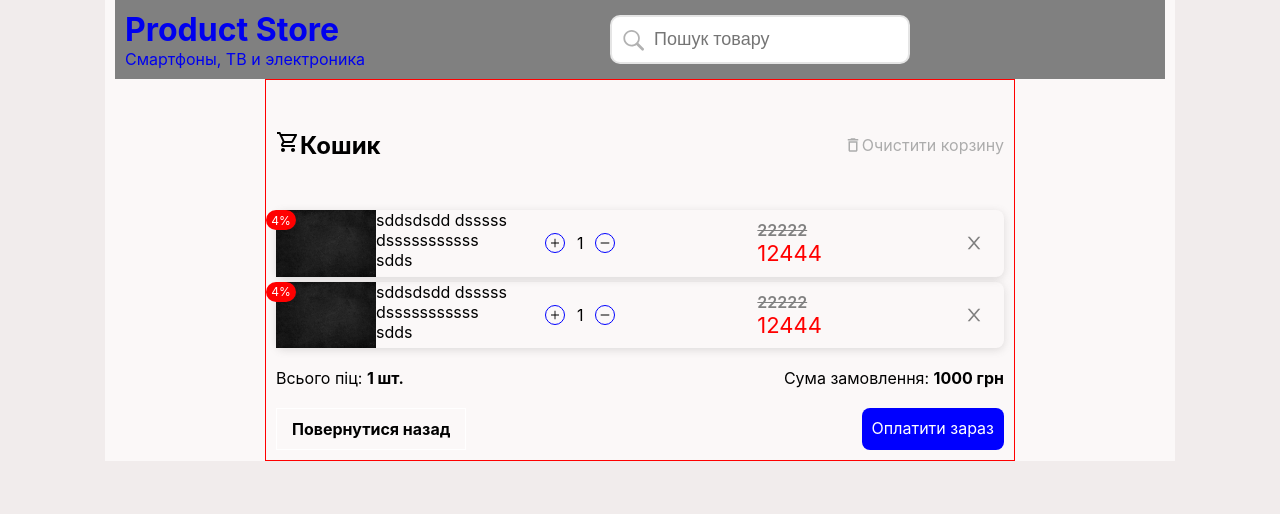
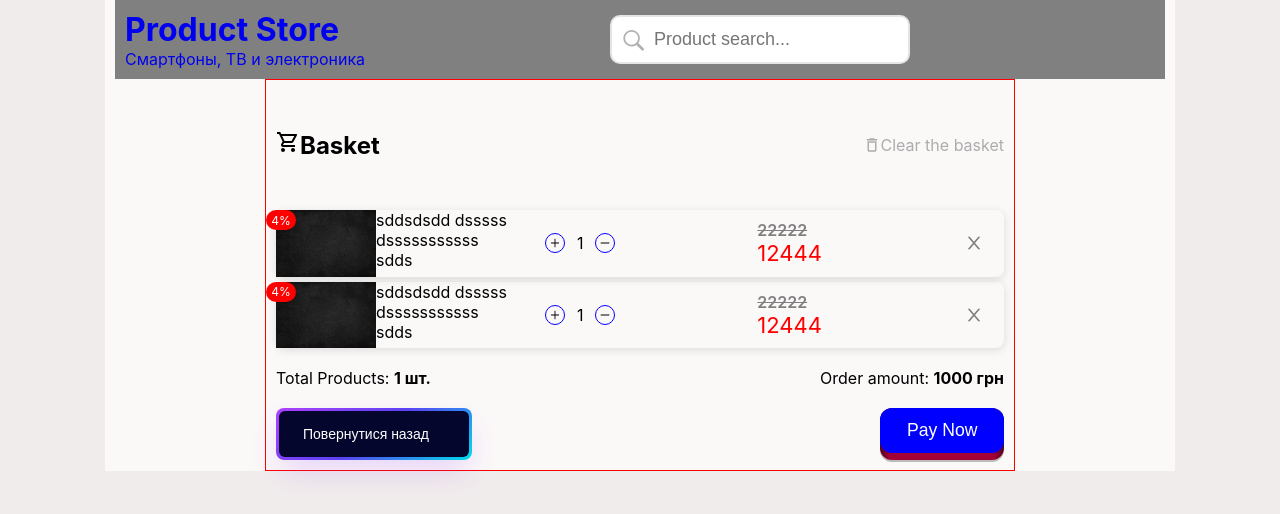
Before and after one commit to mryevhenii07/products, a React (Create React App) app: page /cart in a window 1280 px wide. Shown: the top 514 px of the page. Built offline with nearby package versions, Linux system fonts and the light colour scheme.

Commit message:
added btn

```diff
--- a/src/App.tsx
+++ b/src/App.tsx
@@ -1,21 +1,25 @@
 import React, { useState } from 'react';
-import { Routes,Route } from 'react-router-dom';
+import { Routes,Route,useLocation } from 'react-router-dom';
 
 import './App.css';
 import Header from './components/Header/Header';
 import Home from './pages/home';
 import Cart from './pages/cart';
 import NotFound from './pages/notFound';
+import CreateProduct from './pages/createProduct';
 
 function App() {
+ const {pathname} =useLocation()
+ console.log(pathname);
 
 
   return (
     <div className='wrapper'>
-      <Header />
+     {pathname !== "/createProduct" ? <Header /> : ""}
       <Routes>
         <Route path='/products' element={<Home />}/>
         <Route path='/cart' element={<Cart/>}/>
+        <Route path='/createProduct' element={<CreateProduct/>}/>
         <Route path='/*' element={<NotFound/>}/>
       </Routes>
     </div>
--- a/src/components/CartProducts/CartProducts.module.css
+++ b/src/components/CartProducts/CartProducts.module.css
@@ -53,16 +53,167 @@ color: rgb(172, 172, 172);
     background-color: rgb(2, 2, 146);
 }
 
-.cartBackBtn{
-    color: black;
-    font-weight: bold;
-    padding: 10px 15px;
-    display: flex;
-    justify-content: center;
-    align-items: center;
-    border: 1px solid white;
+
+.cartBackBtn {
+  align-items: center;
+  background-image: linear-gradient(144deg,#AF40FF, #5B42F3 50%,#00DDEB);
+  border: 0;
+  border-radius: 8px;
+  box-shadow: rgba(151, 65, 252, 0.2) 0 15px 30px -5px;
+  box-sizing: border-box;
+  color: #FFFFFF;
+  display: flex;
+  font-family: Phantomsans, sans-serif;
+  font-size: 20px;
+  justify-content: center;
+  line-height: 1em;
+  max-width: 100%;
+  min-width: 140px;
+  padding: 3px;
+  text-decoration: none;
+  user-select: none;
+  -webkit-user-select: none;
+  touch-action: manipulation;
+  white-space: nowrap;
+  cursor: pointer;
 }
-.cartBackBtn:hover{
-    border-radius: 25px;
-    border: 1px solid blue;
+
+.cartBackBtn:active,
+.cartBackBtn:hover {
+  outline: 0;
 }
+
+.cartBackBtn span {
+  background-color: rgb(5, 6, 45);
+  padding: 16px 24px;
+  border-radius: 6px;
+  width: 100%;
+  height: 100%;
+  transition: 300ms;
+}
+
+.cartBackBtn:hover span {
+  background: none;
+}
+
+@media (min-width: 768px) {
+  .cartBackBtn {
+    font-size: 14px;
+    min-width: 196px;
+  }
+}
+
+
+/* <!-- HTML !-->
+<button class="button-82-pushable" role="button">
+  <span class="button-82-shadow"></span>
+  <span class="button-82-edge"></span>
+  <span class="button-82-front text">
+    Button 82
+  </span>
+</button> */
+
+/* CSS */
+.cartPayNowP {
+  position: relative;
+  border: none;
+  background: transparent;
+  padding: 0;
+  cursor: pointer;
+  outline-offset: 4px;
+  transition: filter 250ms;
+  user-select: none;
+  -webkit-user-select: none;
+  touch-action: manipulation;
+}
+
+.cartPayNowS {
+  position: absolute;
+  top: 0;
+  left: 0;
+  width: 100%;
+  height: 100%;
+  border-radius: 12px;
+  background: hsl(0deg 0% 0% / 0.25);
+  will-change: transform;
+  transform: translateY(2px);
+  transition:
+    transform
+    600ms
+    cubic-bezier(.3, .7, .4, 1);
+}
+
+.cartPayNowE {
+  position: absolute;
+  top: 0;
+  left: 0;
+  width: 100%;
+  height: 100%;
+  border-radius: 12px;
+  background: linear-gradient(
+    to left,
+    hsl(340deg 100% 16%) 0%,
+    hsl(340deg 100% 32%) 8%,
+    hsl(340deg 100% 32%) 92%,
+    hsl(340deg 100% 16%) 100%
+  );
+}
+
+.cartPayNowF {
+  display: block;
+  position: relative;
+  padding: 12px 27px;
+  border-radius: 12px;
+  font-size: 1.1rem;
+  color: white;
+  background: blue;
+  /* background: hsl(345deg 100% 47%); */
+  will-change: transform;
+  transform: translateY(-4px);
+  transition:
+    transform
+    600ms
+    cubic-bezier(.3, .7, .4, 1);
+}
+
+@media (min-width: 768px) {
+  .button-82-front {
+    font-size: 1.25rem;
+    padding: 12px 42px;
+  }
+}
+
+.cartPayNowP:hover {
+  filter: brightness(110%);
+  -webkit-filter: brightness(110%);
+}
+
+.cartPayNowP:hover .cartPayNowF {
+  transform: translateY(-6px);
+  transition:
+    transform
+    250ms
+    cubic-bezier(.3, .7, .4, 1.5);
+}
+
+.cartPayNowP:active .cartPayNowF {
+  transform: translateY(-2px);
+  transition: transform 34ms;
+}
+
+.cartPayNowP:hover .cartPayNowS {
+  transform: translateY(4px);
+  transition:
+    transform
+    250ms
+    cubic-bezier(.3, .7, .4, 1.5);
+}
+
+.cartPayNowP:active .cartPayNowS {
+  transform: translateY(1px);
+  transition: transform 34ms;
+}
+
+.cartPayNowP:focus:not(:focus-visible) {
+  outline: none;
+}
--- a/src/components/CartProducts/CartProducts.tsx
+++ b/src/components/CartProducts/CartProducts.tsx
@@ -25,12 +25,12 @@ const Cart:React.FC = () => {
             <div className={s.cartTop}>
                 <h2 >
                     <MdOutlineShoppingCart/>
-                    Кошик
+                    Basket
                 </h2>
                         <div  className={s.cartClear}>
                         {/* <div onClick={handleClearItem} className="cart__clear"> */}
                         <MdDeleteOutline size={18}/>
-                            <span >Очистити корзину</span>
+                            <span >Clear the basket</span>
                         </div>
                     </div>
                     <div className="content__items">
@@ -43,17 +43,24 @@ const Cart:React.FC = () => {
                     <div className="cart__bottom">
                         <div className={s.cartBottomDetails}>
                             <div>
-                                Всього піц: <b>1 шт.</b>{' '}
+                                Total Products: <b>1 шт.</b>{' '}
                                 {/* Всього піц: <b>{totalCount} шт.</b>{' '} */}
                             </div>
                             <div>
-                                Сума замовлення: <b>1000 грн</b>{' '}
+                            Order amount: <b>1000 грн</b>{' '}
                                 {/* Сума замовлення: <b>{totalPrice} грн</b>{' '} */}
                             </div>
                         </div>
                         <div className={s.cartWrapBottomBtn}>
-                                <Link to="/products" className={s.cartBackBtn}>Повернутися назад</Link>
-                            <div className={s.cartPayNow}>Оплатити зараз</div>
+                                <Link to="/products" className={s.cartBackBtn}> <span>Повернутися назад</span> </Link>
+
+<button className={s.cartPayNowP}>
+    <span  className={s.cartPayNowS}></span>
+    <span  className={s.cartPayNowE}></span>
+    <span  className={`${s.cartPayNowF} ${s.text}`}>
+    Pay Now
+    </span>
+</button>
                         </div>
                     </div>
                 </div>
--- a/src/components/Categories/Categories.module.css
+++ b/src/components/Categories/Categories.module.css
@@ -62,5 +62,46 @@ text-transform: uppercase;
 }
 
 .active {
+ /* border-bottom: 4px solid blue; */
  border-bottom: 4px solid blue;
+ box-shadow: 0px 0px 14px -7px #f09819;
+ background-image: linear-gradient(45deg, #FF512F 0%, #F09819  51%, #FF512F  100%);
+ color:#fff
 }
+
+
+
+/* <!-- HTML !-->
+<button class="button-87" role="button">Button 87</button> */
+
+/* CSS */
+.button-87 {
+  margin: 10px;
+  padding: 15px 30px;
+  text-align: center;
+  text-transform: uppercase;
+  transition: 0.5s;
+  background-size: 200% auto;
+  color: white;
+  border-radius: 10px;
+  display: block;
+  border: 0px;
+  font-weight: 700;
+  box-shadow: 0px 0px 14px -7px #f09819;
+  background-image: linear-gradient(45deg, #FF512F 0%, #F09819  51%, #FF512F  100%);
+  cursor: pointer;
+  user-select: none;
+  -webkit-user-select: none;
+  touch-action: manipulation;
+}
+
+.button-87:hover {
+  background-position: right center;
+  /* change the direction of the change here */
+  color: #fff;
+  text-decoration: none;
+}
+
+.button-87:active {
+  transform: scale(0.95);
+}
--- a/src/components/Header/Header.tsx
+++ b/src/components/Header/Header.tsx
@@ -22,7 +22,9 @@ return (
         <SearchProduct />
         <Link to="/cart" >
             {pathname !== "/cart" &&   <Link to="/cart" className={s.wrapIcon}>
-            <div className={s.headerCart}><HiOutlineUser className={s.icon}/> </div>     <div className={s.headerCart}><HiOutlineShoppingCart className={s.icon} /><span className={s.totalCount}>1</span></div>
+            <div className={s.headerCart}><HiOutlineUser className={s.icon}/>
+             </div>  <div className={s.headerCart}><HiOutlineShoppingCart className={s.icon} />
+             <span className={s.totalCount}>1</span></div>
 
         </Link> }
     </Link>
--- a/src/components/ListProduct/ListProduct.module.css
+++ b/src/components/ListProduct/ListProduct.module.css
@@ -21,3 +21,89 @@ grid-row-gap: 20px;
         max-width: 336px;}
 
 }
+
+.linkProduct{
+    color: black;
+    padding: 5px 15px;
+
+
+}
+
+
+/* <!-- HTML !--> */
+/* <button class="button-86" role="button">Button 86</button> */
+
+/* CSS */
+.button {
+  all: unset;
+  width: 100px;
+  height: 30px;
+  font-size: 16px;
+  font-weight: 600;
+  background: transparent;
+  border: none;
+  position: relative;
+  color: #f0f0f0;
+  cursor: pointer;
+  z-index: 1;
+  padding: 10px 20px;
+  display: flex;
+  align-items: center;
+  justify-content: center;
+  white-space: nowrap;
+  user-select: none;
+  -webkit-user-select: none;
+  touch-action: manipulation;
+}
+
+.button::after,
+.button::before {
+  content: '';
+  position: absolute;
+  bottom: 0;
+  right: 0;
+  z-index: -99999;
+  transition: all .4s;
+}
+
+.button::before {
+  transform: translate(0%, 0%);
+  width: 100%;
+  height: 100%;
+  /* background: #28282d; */
+  /* background: green;
+   */
+   /* background-image: linear-gradient(45deg, #FF512F 0%, #F09819  51%, #FF512F  100%); */
+   background-image: linear-gradient(45deg, #921f08 0%, #d28416  51%, #a5270e  100%);
+  border-radius: 10px;
+}
+
+.button::after {
+  transform: translate(10px, 10px);
+  width: 35px;
+  height: 35px;
+  /* background: #ffffff15; */
+  background: blue;
+  /* background: #28282d; */
+  backdrop-filter: blur(5px);
+  -webkit-backdrop-filter: blur(5px);
+  border-radius: 50px;
+}
+
+.button:hover::before {
+  transform: translate(5%, 20%);
+  width: 110%;
+  height: 110%;
+}
+
+.button:hover::after {
+  border-radius: 10px;
+  transform: translate(0, 0);
+  width: 100%;
+  height: 100%;
+}
+
+.button:active::after {
+  transition: 0s;
+  transform: translate(0, 5%);
+}
--- a/src/components/ListProduct/ListProduct.tsx
+++ b/src/components/ListProduct/ListProduct.tsx
@@ -1,5 +1,6 @@
 
 import { useEffect, useState,FC } from 'react'
+import { Link } from 'react-router-dom';
 import axios from 'axios';
 import { MyProduct } from '../../types/interface';
 import Categories from '../Categories/Categories';
@@ -12,11 +13,12 @@ import {selectProduct} from '../../store/productsSlice/selected';
 import {useAppDispatch} from '../../hooks/hooks';
 import {useAppSelector} from '../../hooks/hooks';
 import {setProductsList} from '../../store/productsSlice/productSlice';
+import HText from '../../helpers/HText/HText';
+
 
 
 const ListProduct:FC = () => {
     const [isLoading,setIsLoading]=useState(true)
-
     const dispatch = useAppDispatch()
     const productsList = useAppSelector(selectProduct)
     const categoryId = useAppSelector(selectId)
@@ -38,7 +40,11 @@ const ListProduct:FC = () => {
   return (
     <>
       <Categories />
-      <Sort/>
+      {/* <Sort/> */}
+
+      <Link className={s.linkProduct} to="/createProduct"><button  className={s.button}>
+        Create Products
+         </button></Link>
         <div className={s.wrapper}>
   {isLoading ? [...new Array(6)].map((_,index) => <Skeleton key={index}/>) : productsList?.map((product:MyProduct)=> <ItemProduct key={product.id} {...product}/>)}
         </div>
--- a/src/components/SearchProduct/SearchProduct.tsx
+++ b/src/components/SearchProduct/SearchProduct.tsx
@@ -14,9 +14,8 @@ const SearchProduct:FC = () => {
 
     const onClickClear =()=>{
       dispatch(setSearchChange(""));
+      setValue('');
       inputRef.current?.focus()
-      setValue('');
-
     }
 
     const updateSearchValue = useCallback(
@@ -37,7 +36,7 @@ const SearchProduct:FC = () => {
             <input
                   ref={inputRef}
                   className={s.input}
-                  placeholder='Пошук товару'
+                  placeholder='Product search...'
                   value={value}
                   onChange={handleChangeInput }
             />
--- a/src/helpers/HText.tsx
+++ b/src/helpers/HText/HText.tsx
@@ -1,12 +1,12 @@
 import React from 'react'
-
+import s from './HText.module.css';
 type Props = {
     children:React.ReactNode
 }
 
 const HText = ({children}: Props) => {
   return (
-    <h1>{children}</h1>
+    <button className={s.button}>{children}</button>
   )
 }
 
--- /dev/null
+++ b/src/pages/createProduct.tsx
@@ -0,0 +1,11 @@
+import React from 'react'
+
+type Props = {}
+
+const CreateProduct = (props: Props) => {
+  return (
+    <div>createProduct</div>
+  )
+}
+
+export default CreateProduct
```
Also changed, not shown: src/helpers/HText/HText.module.css (added, +38 -0 lines).
